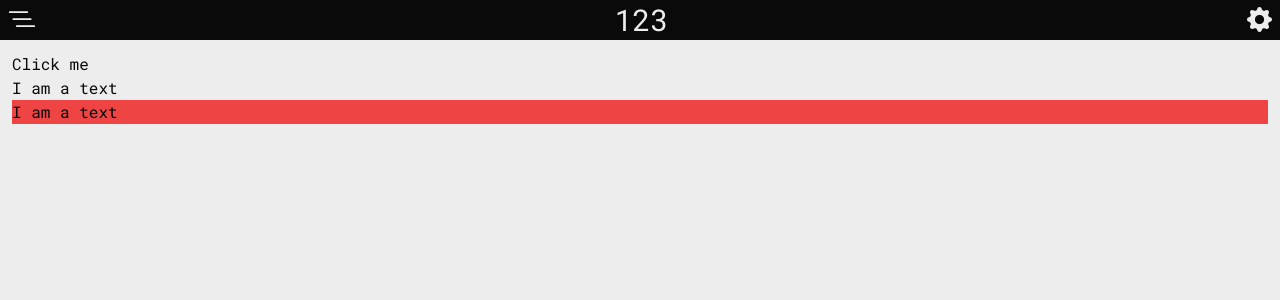
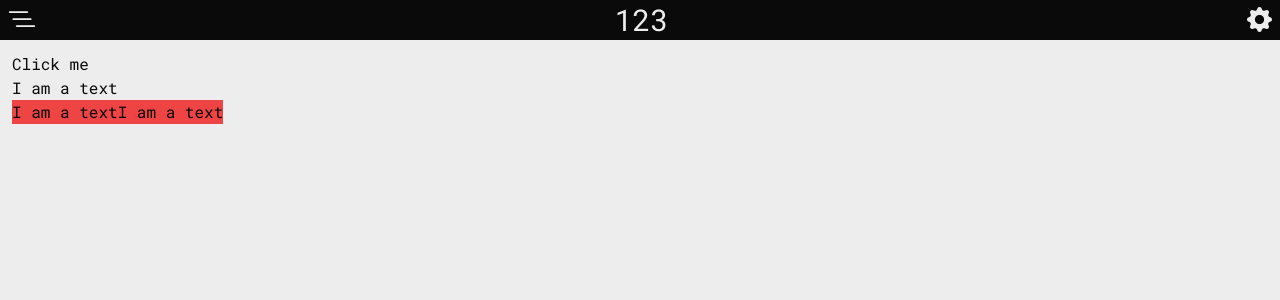
Before and after one commit to MRSevim/brochurify, a Next.js app: page /builder in a window 1280 px wide. Shown: the top 300 px of the page. Built offline with nearby package versions, Linux system fonts and the light colour scheme.

Commit message:
implementing some nesting functionality and other minor edits

```diff
--- a/src/components/BuilderComponents/Column.tsx
+++ b/src/components/BuilderComponents/Column.tsx
@@ -1,7 +1,5 @@
-const Column = ({ children }: { children: React.ReactNode }) => {
-  if (children) {
-    return <div className="bg-red-500">{children}</div>;
-  }
+const Column = ({ children }: { children?: React.ReactNode }) => {
+  return <div className="bg-red-500">{children}</div>;
 };
 
 export default Column;
--- a/src/components/BuilderComponents/Editor.tsx
+++ b/src/components/BuilderComponents/Editor.tsx
@@ -17,18 +17,7 @@ const Editor = () => {
       }
     >
       {data?.map((item) => {
-        const id = item.id;
-        return (
-          <FocusWrapper key={id} itemId={id}>
-            <section
-              className={
-                active === id ? "inline-block p-1 border border-dark" : ""
-              }
-            >
-              {renderComponent(item)}
-            </section>
-          </FocusWrapper>
-        );
+        return <section key={item.id}>{renderComponent(item, active)}</section>;
       })}
     </section>
   );
@@ -36,17 +25,24 @@ const Editor = () => {
 
 export default Editor;
 
-const renderComponent = (item: Layout): React.ReactNode => {
+const renderComponent = (
+  item: Layout,
+  active: string | undefined
+): React.ReactNode => {
   const Component = componentList[item.type as keyof typeof componentList];
 
-  // Recursively render the single child if it exists
-  const childNode = item.props.children
-    ? renderComponent(item.props.children)
-    : null;
-
+  const id = item.id;
   return (
-    <Component key={item.id} {...item.props}>
-      {childNode}
-    </Component>
+    <FocusWrapper key={id} itemId={id}>
+      <section
+        className={active === id ? "p-px border border-dark border-dashed" : ""}
+      >
+        <Component key={item.id} {...item.props}>
+          {item.props.child?.map((childItem) =>
+            renderComponent(childItem, active)
+          )}
+        </Component>
+      </section>
+    </FocusWrapper>
   );
 };
--- /dev/null
+++ b/src/components/BuilderComponents/Row.tsx
@@ -0,0 +1,5 @@
+const Row = ({ children }: { children?: React.ReactNode }) => {
+  return <div className="flex">{children}</div>;
+};
+
+export default Row;
--- a/src/components/FocusWrapper.tsx
+++ b/src/components/FocusWrapper.tsx
@@ -14,7 +14,8 @@ const FocusWrapper = ({
       className="cursor-pointer"
       key={itemId}
       tabIndex={0}
-      onClick={() => {
+      onClick={(e) => {
+        e.stopPropagation();
         dispatch(setActive(itemId));
       }}
       onBlur={() => dispatch(setActive(undefined))}
--- a/src/components/LeftPanel.tsx
+++ b/src/components/LeftPanel.tsx
@@ -3,44 +3,109 @@ import PanelWrapper from "./PanelWrapper";
 import { useAppDispatch, useAppSelector } from "@/redux/store";
 import FocusWrapper from "./FocusWrapper";
 import { componentList } from "@/utils/Helpers";
-import { useState } from "react";
+import { SetStateAction, Dispatch, useState, useRef, useEffect } from "react";
 import { addElement, deleteElement } from "@/redux/slices/editorSlice";
 import Icon from "./Icon";
+import { Layout } from "@/utils/Types";
+
+type VisibilityMap = Map<string, boolean>;
 
 const LeftPanel = () => {
   const data = useAppSelector((state) => state.editor.layout);
   const [toggle] = LayoutToggleContext.Use();
+  // Centralized visibility map state
+  const [visibilityMap, setVisibilityMap] = useState<VisibilityMap>(new Map());
+  const depth = 0;
+
   return (
     <PanelWrapper toggle={toggle} from="left">
       <AddSection />
-      <ul>
-        {data?.map((item, i) => {
-          return <LayoutItem key={item.id} id={item.id} type={item.type} />;
+      <ul className="overflow-y-auto max-h-scrollable-container	">
+        {data?.map((item) => {
+          return (
+            <section key={item.id}>
+              <LayoutItem
+                item={item}
+                depth={depth}
+                visibilityMap={visibilityMap}
+                setVisibilityMap={setVisibilityMap}
+              />
+            </section>
+          );
         })}
       </ul>
     </PanelWrapper>
   );
 };
 
-interface LayoutItemProps {
-  type: string;
-  id: string;
+const LayoutItem = ({
+  item,
+  depth,
+  visibilityMap,
+  setVisibilityMap,
+}: {
+  item: Layout;
+  depth: number;
+  visibilityMap: VisibilityMap;
+  setVisibilityMap: Dispatch<SetStateAction<VisibilityMap>>;
+}) => {
+  const active = useAppSelector((state) => state.editor.active);
+  const id = item.id;
+  const isExpanded = visibilityMap.get(id) ?? false;
+
+  // Calculate the margin based on depth, capping it at ml-4
+  const marginLeftClass = depth === 0 ? "ml-3" : depth === 1 ? "ml-5" : "ml-7";
+
+  const toggleVisibility = () => {
+    setVisibilityMap((prev) => {
+      const newMap = new Map(prev);
+
+      if (isExpanded) {
+        // Remove item ID if it is currently expanded
+        newMap.delete(id);
+      } else {
+        // Add item ID if it is currently collapsed
+        newMap.set(id, true);
       }
 
-const LayoutItem = ({ type, id }: LayoutItemProps) => {
-  const active = useAppSelector((state) => state.editor.active);
+      return newMap;
+    });
+  };
+
   return (
+    <>
       <FocusWrapper itemId={id}>
         <li
           className={
-          "m-3 p-3 mx-5 border flex items-center justify-between	" +
-          (active === id ? "border-light" : "border-slate-500")
+            "m-3 p-3 border flex items-center justify-between	" +
+            (active === id ? "border-light" : "border-slate-500") +
+            (" " + marginLeftClass)
           }
         >
-        {type}
+          <section>
+            {item.props.child && (
+              <ToggleButton toggled={isExpanded} onClick={toggleVisibility} />
+            )}
+            {item.type}
+          </section>
           <DeleteButton itemId={id} />
         </li>
       </FocusWrapper>
+      {isExpanded && (
+        <ul>
+          {/* Render child elements recursively */}
+          {item.props.child?.map((childItem) => (
+            <LayoutItem
+              key={childItem.id}
+              item={childItem}
+              depth={Math.min(depth + 1, 2)} // Cap depth at 2
+              visibilityMap={visibilityMap}
+              setVisibilityMap={setVisibilityMap}
+            />
+          ))}
+        </ul>
+      )}
+    </>
   );
 };
 
@@ -48,33 +113,71 @@ const AddSection = () => {
   const availableElements = Object.keys(componentList);
   const [toggle, setToggle] = useState(false);
   const dispatch = useAppDispatch();
+  const ref = useRef<HTMLElement | null>(null);
+
+  const handleClick = (event: MouseEvent) => {
+    if (ref.current && !ref.current.contains(event.target as HTMLElement)) {
+      setToggle(false);
+    }
+  };
+
+  useEffect(() => {
+    document.addEventListener("click", handleClick);
+
+    return () => {
+      document.removeEventListener("click", handleClick);
+    };
+  });
 
   return (
     <section className="flex justify-center relative">
       <button
-        onBlur={() => setToggle(false)}
         className="border rounded border-cyan-100	p-3"
         onClick={() => setToggle((prev) => !prev)}
       >
         Add +
       </button>
       {toggle && (
-        <section className="absolute top-full border rounded border-cyan-100 mt-2	p-3 bg-dark">
+        <section
+          ref={ref}
+          className="absolute top-full border rounded border-cyan-100 mt-2	p-3 bg-dark flex flex-wrap"
+        >
           {availableElements.map((item, i) => (
-            <li
+            <button
               key={i}
-              className="list-none cursor-pointer rounded hover:bg-gray-800 p-3"
+              className="rounded hover:bg-gray-800 p-3 w-1/3 flex justify-center"
               onClick={() => {
                 dispatch(addElement(item));
                 setToggle(false);
               }}
             >
               {item}
-            </li>
+            </button>
           ))}
         </section>
       )}
     </section>
+  );
+};
+
+const ToggleButton = ({
+  onClick,
+  toggled,
+}: {
+  onClick: () => void;
+  toggled: boolean;
+}) => {
+  const type = toggled ? "chevron-up" : "chevron-down";
+  return (
+    <button
+      className="p-1 mr-2"
+      onClick={(event) => {
+        event.stopPropagation();
+        onClick();
+      }}
+    >
+      <Icon type={type} size="20px" />
+    </button>
   );
 };
 
--- a/src/redux/slices/editorSlice.tsx
+++ b/src/redux/slices/editorSlice.tsx
@@ -22,8 +22,8 @@ let initialLayout = localStorageLayout
       },
       {
         id: uuidv4(),
-        type: "column",
-        props: getDefaultElementProps("column"),
+        type: "row",
+        props: getDefaultElementProps("row"),
       },
     ];
 
--- a/src/utils/Helpers.tsx
+++ b/src/utils/Helpers.tsx
@@ -1,13 +1,15 @@
 import Button from "@/components/BuilderComponents/Button";
-import { Props, PropsWithNodeChildren } from "./Types";
+import { Props } from "./Types";
 import Column from "@/components/BuilderComponents/Column";
 import Text from "@/components/BuilderComponents/Text";
 import { v4 as uuidv4 } from "uuid";
+import Row from "@/components/BuilderComponents/Row";
 
 export const componentList = {
   button: (props: Props) => <Button {...props} />,
-  column: (props: PropsWithNodeChildren) => <Column {...props} />,
+  column: (props: Props) => <Column {...props} />,
   text: (props: Props) => <Text {...props} />,
+  row: (props: Props) => <Row {...props} />,
 };
 
 export const getDefaultElementProps = (type: string): Props => {
@@ -24,11 +26,28 @@ export const getDefaultElementProps = (type: string): Props => {
     };
   } else if (type === "column") {
     return {
-      children: {
-        id: uuidv4(),
-        type: "text",
-        props: getDefaultElementProps("text"),
-      },
+      child: [
+        {
+          id: uuidv4(),
+          type: "text",
+          props: getDefaultElementProps("text"),
+        },
+      ],
+    };
+  } else if (type === "row") {
+    return {
+      child: [
+        {
+          id: uuidv4(),
+          type: "column",
+          props: getDefaultElementProps("column"),
+        },
+        {
+          id: uuidv4(),
+          type: "column",
+          props: getDefaultElementProps("column"),
+        },
+      ],
     };
   }
   return {};
--- a/src/utils/Types.tsx
+++ b/src/utils/Types.tsx
@@ -1,9 +1,7 @@
 export interface Props {
   text?: string;
-  children?: Layout;
-}
-export interface PropsWithNodeChildren {
-  children: React.ReactNode;
+  child?: Layout[];
+  children?: React.ReactNode;
 }
 export interface Layout {
   id: string;
--- a/tailwind.config.ts
+++ b/tailwind.config.ts
@@ -14,6 +14,9 @@ export default {
       height: {
         "screen-header-excluded": "calc(100vh - 40px);",
       },
+      maxHeight: {
+        "scrollable-container": "calc(100vh - 90px);",
+      },
       width: {
         "screen-layout-excluded": "calc(100vw - 384px);",
       },
```
Lines whose indentation alone changed are shown as unchanged.
